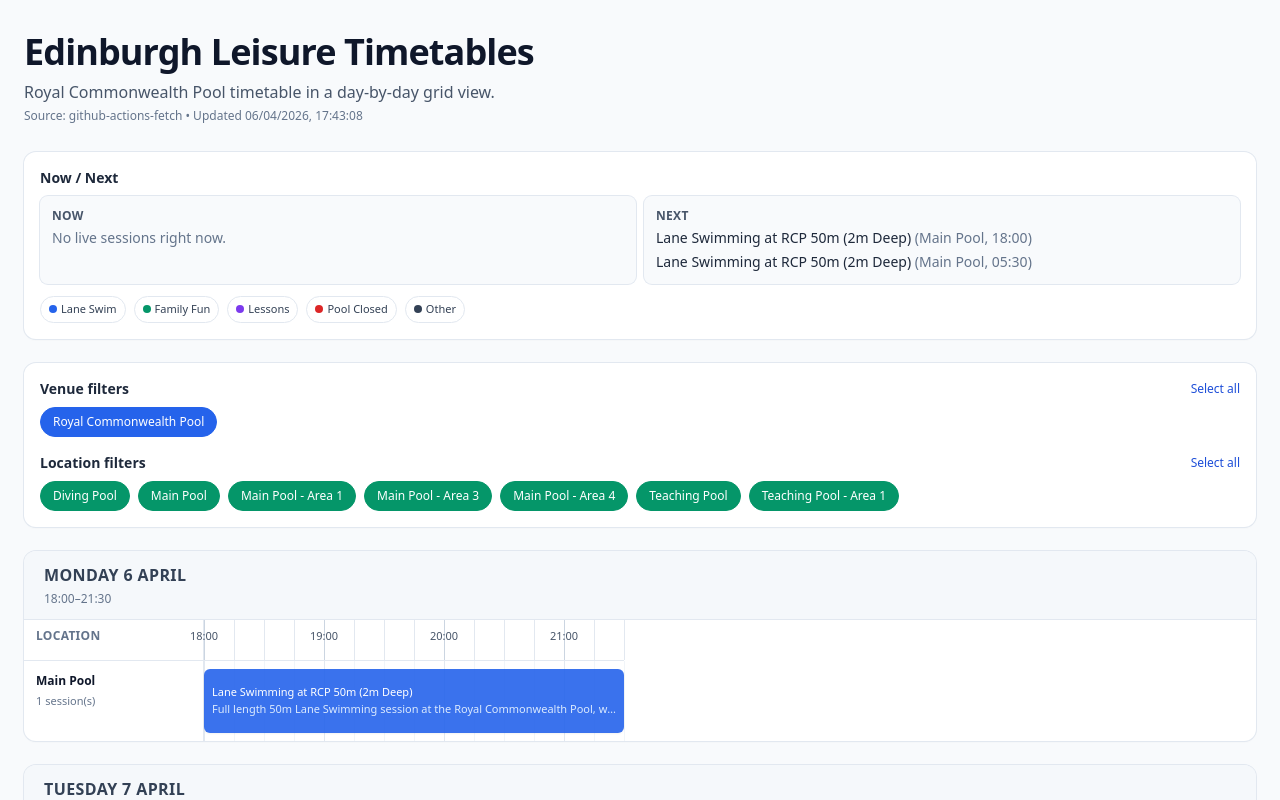
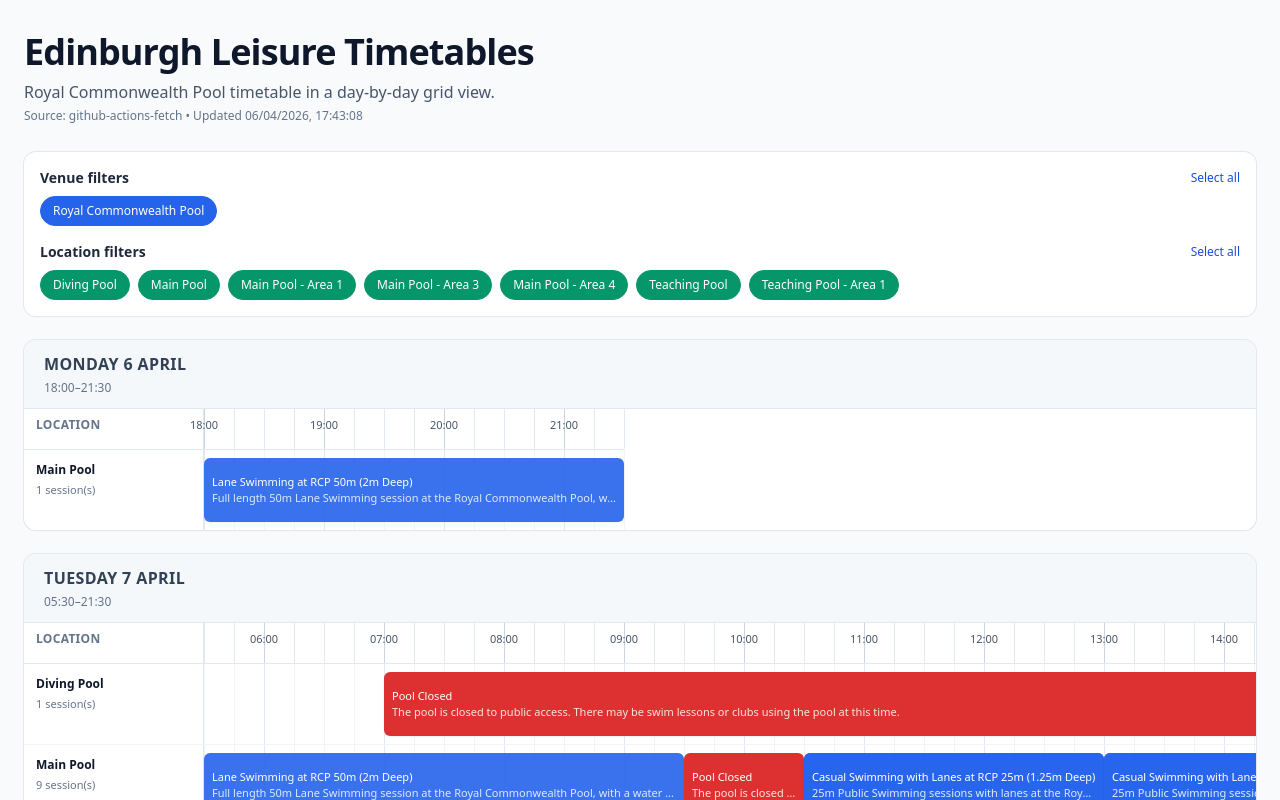
Before and after one commit to 4OH4-Ltd/ed.leisure.timetables, a React (Vite) app: page / in a window 1280 px wide. Shown: the top 800 px of the page. Built offline with nearby package versions, Linux system fonts and the light colour scheme.

Commit message:
fix(ui): remove now-next panel to reduce above-the-fold clutter

```diff
--- a/src/App.jsx
+++ b/src/App.jsx
@@ -297,21 +297,6 @@
       })
   }, [filteredItems])
 
-  const nowNext = useMemo(() => {
-    const current = filteredItems
-      .map((i) => ({ ...i, start: toDateTime(i.start_time), end: toDateTime(i.end_time) }))
-      .filter((i) => i.start <= now && i.end >= now)
-      .sort((a, b) => a.end - b.end)
-
-    const upcoming = filteredItems
-      .map((i) => ({ ...i, start: toDateTime(i.start_time), end: toDateTime(i.end_time) }))
-      .filter((i) => i.start > now)
-      .sort((a, b) => a.start - b.start)
-      .slice(0, 2)
-
-    return { current, upcoming }
-  }, [filteredItems, now])
-
   const toggleVenue = (venue) => {
     setSelectedVenues((prev) => {
       if (prev.includes(venue)) return prev.filter((v) => v !== venue)
@@ -350,55 +335,6 @@
             {data.updatedAt ? ` • Updated ${new Date(data.updatedAt).toLocaleString('en-GB')}` : ''}
           </p>
         </header>
-
-        <section className="mb-4 rounded-xl bg-white p-3 shadow-sm ring-1 ring-slate-200 md:mb-6 md:p-4">
-          <div className="mb-2 flex items-center justify-between gap-2">
-            <h2 className="text-sm font-semibold text-slate-800">Now / Next</h2>
-          </div>
-
-          <div className="grid gap-2 md:grid-cols-2">
-            <div className="rounded-lg bg-slate-50 p-3 ring-1 ring-slate-200">
-              <p className="text-xs font-semibold uppercase tracking-wide text-slate-600">Now</p>
-              {nowNext.current.length ? (
-                nowNext.current.slice(0, 2).map((item, idx) => (
-                  <p key={`${item.start_time}-${idx}`} className="mt-1 text-sm text-slate-800">
-                    {item.title} <span className="text-slate-500">({item.location_name})</span>
-                  </p>
-                ))
-              ) : (
-                <p className="mt-1 text-sm text-slate-500">No live sessions right now.</p>
-              )}
-            </div>
-            <div className="rounded-lg bg-slate-50 p-3 ring-1 ring-slate-200">
-              <p className="text-xs font-semibold uppercase tracking-wide text-slate-600">Next</p>
-              {nowNext.upcoming.length ? (
-                nowNext.upcoming.map((item, idx) => (
-                  <p key={`${item.start_time}-${idx}`} className="mt-1 text-sm text-slate-800">
-                    {item.title}{' '}
-                    <span className="text-slate-500">({item.location_name}, {item.start.toLocaleTimeString('en-GB', { hour: '2-digit', minute: '2-digit', hour12: false })})</span>
-                  </p>
-                ))
-              ) : (
-                <p className="mt-1 text-sm text-slate-500">No upcoming sessions in range.</p>
-              )}
-            </div>
-          </div>
-
-          <div className="mt-3 flex flex-wrap gap-2 text-[11px]">
-            {[
-              ['Lane Swim', 'bg-blue-600'],
-              ['Family Fun', 'bg-emerald-600'],
-              ['Lessons', 'bg-violet-600'],
-              ['Pool Closed', 'bg-red-600'],
-              ['Other', 'bg-slate-700'],
-            ].map(([label, color]) => (
-              <span key={label} className="inline-flex items-center gap-1 rounded-full border border-slate-200 bg-white px-2 py-1 text-slate-700">
-                <span className={`h-2 w-2 rounded-full ${color}`} />
-                {label}
-              </span>
-            ))}
-          </div>
-        </section>
 
         <section className="mb-4 rounded-xl bg-white p-3 shadow-sm ring-1 ring-slate-200 md:mb-6 md:p-4">
           <div className="mb-2 flex items-center justify-between gap-2">
```
